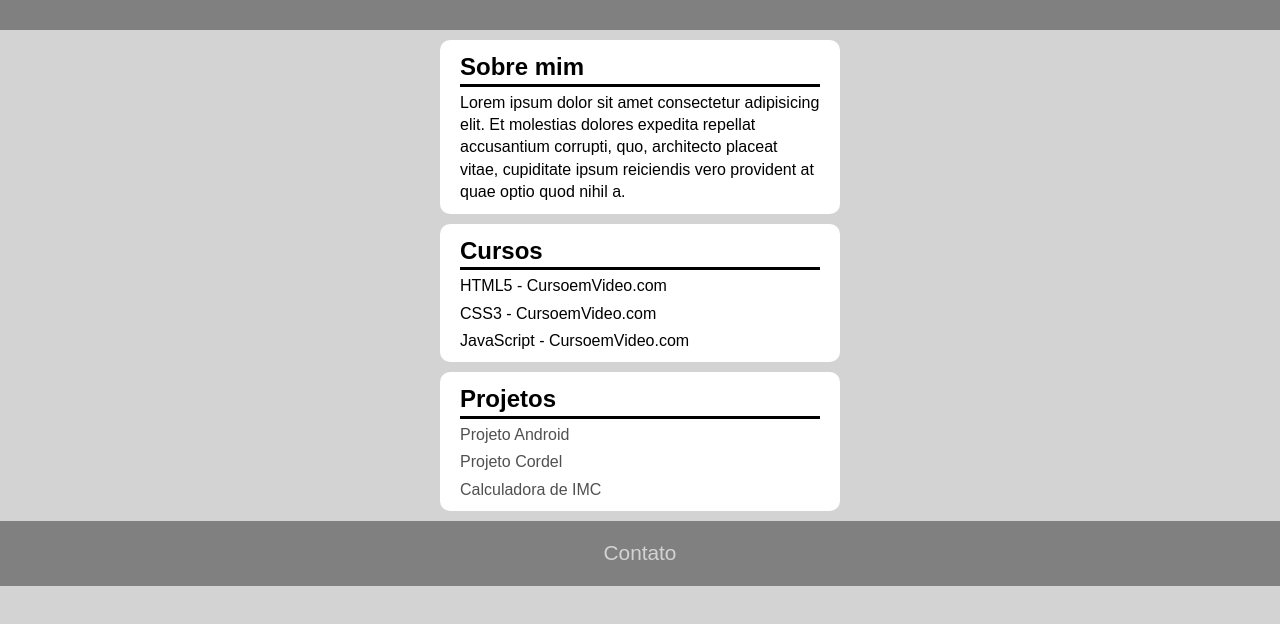
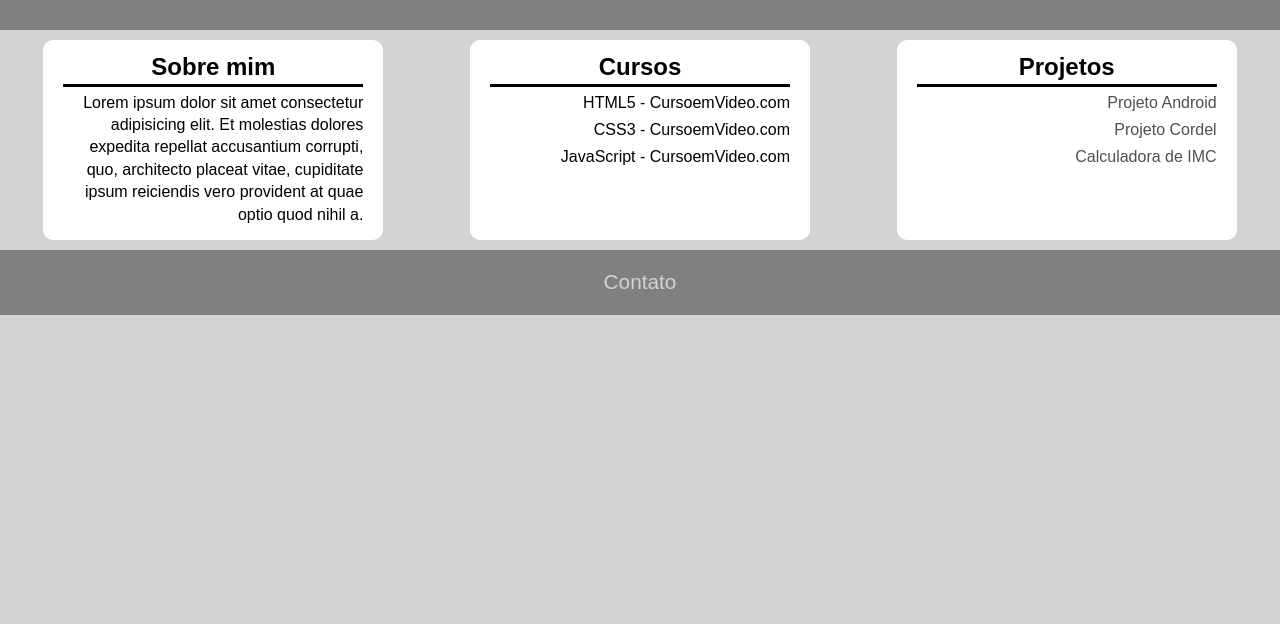
Before and after one commit to gustavopimentel14/pag-pessoal, a plain HTML site: page index.html in a window 1280 px wide. Shown: the part 60-684 px from the top of the page. Drawn offline with Linux system fonts and the light colour scheme.

Commit message:
mescla js e flexbox

```diff
--- a/estilo/style.css
+++ b/estilo/style.css
@@ -19,8 +19,10 @@ header h1{
     text-shadow: 1px 1px 1px rgba(0, 0, 0, 0.5);
 }
 section{
-    max-width: 400px;
-    margin: auto;
+    display: flex;
+    flex-direction: row;
+    flex-wrap: wrap;
+    justify-content: space-around;
 }
 div{
     background-color: white;
@@ -28,18 +30,26 @@ div{
     border-radius: 10px;
     padding: 10px 20px;
     line-height: 1.4;
+    width: 300px;
+    height: 180px;
+
 }
 div h2{
     border-bottom: 3px solid black;
+    text-align: center;
 }
 div p{
     padding-top: 5px;
+    text-align: right;
+
 }
 div a{
     display: block;
     padding-top: 5px;
     text-decoration: none;
     color: rgb(80, 80, 80);
+    text-align: right;
+
 }
 a:hover{
     text-decoration: underline;
```
